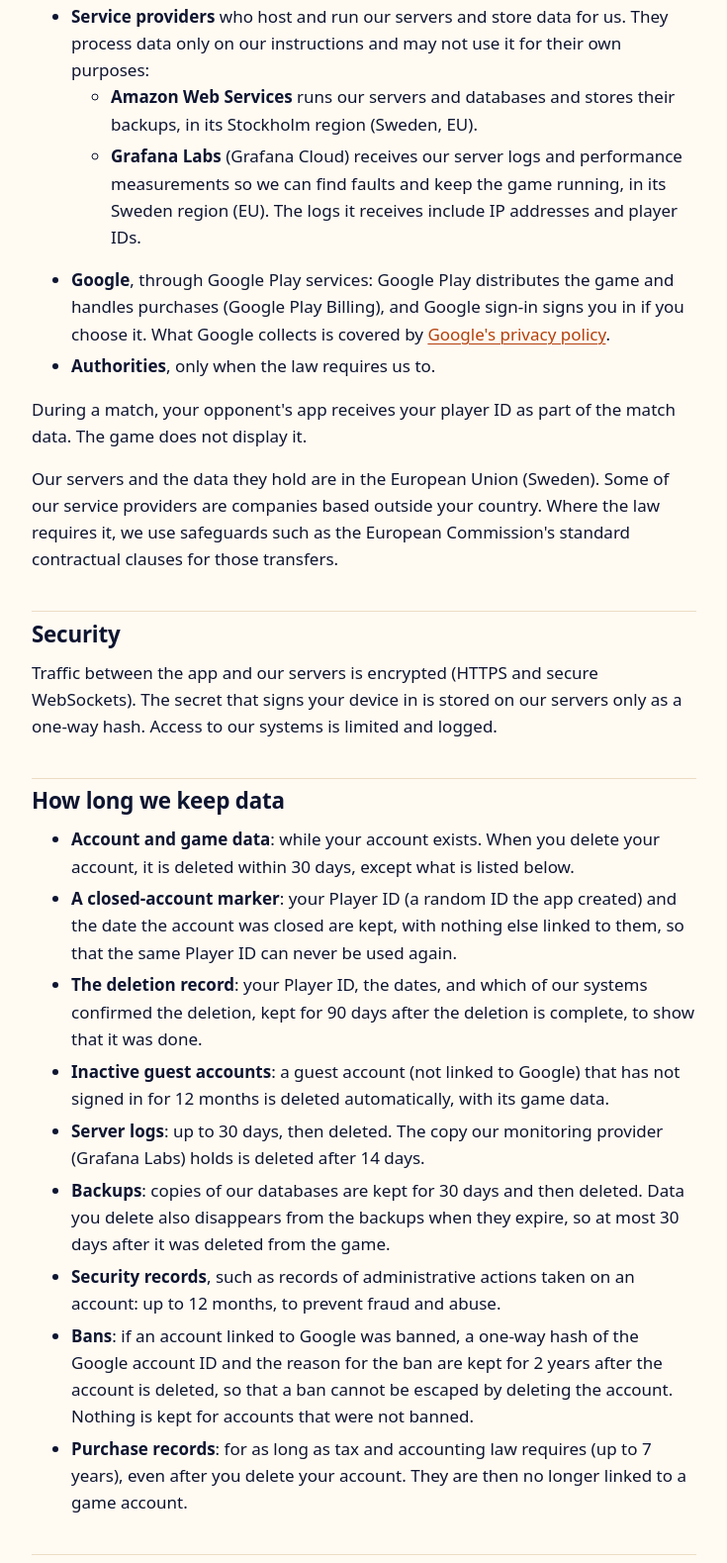
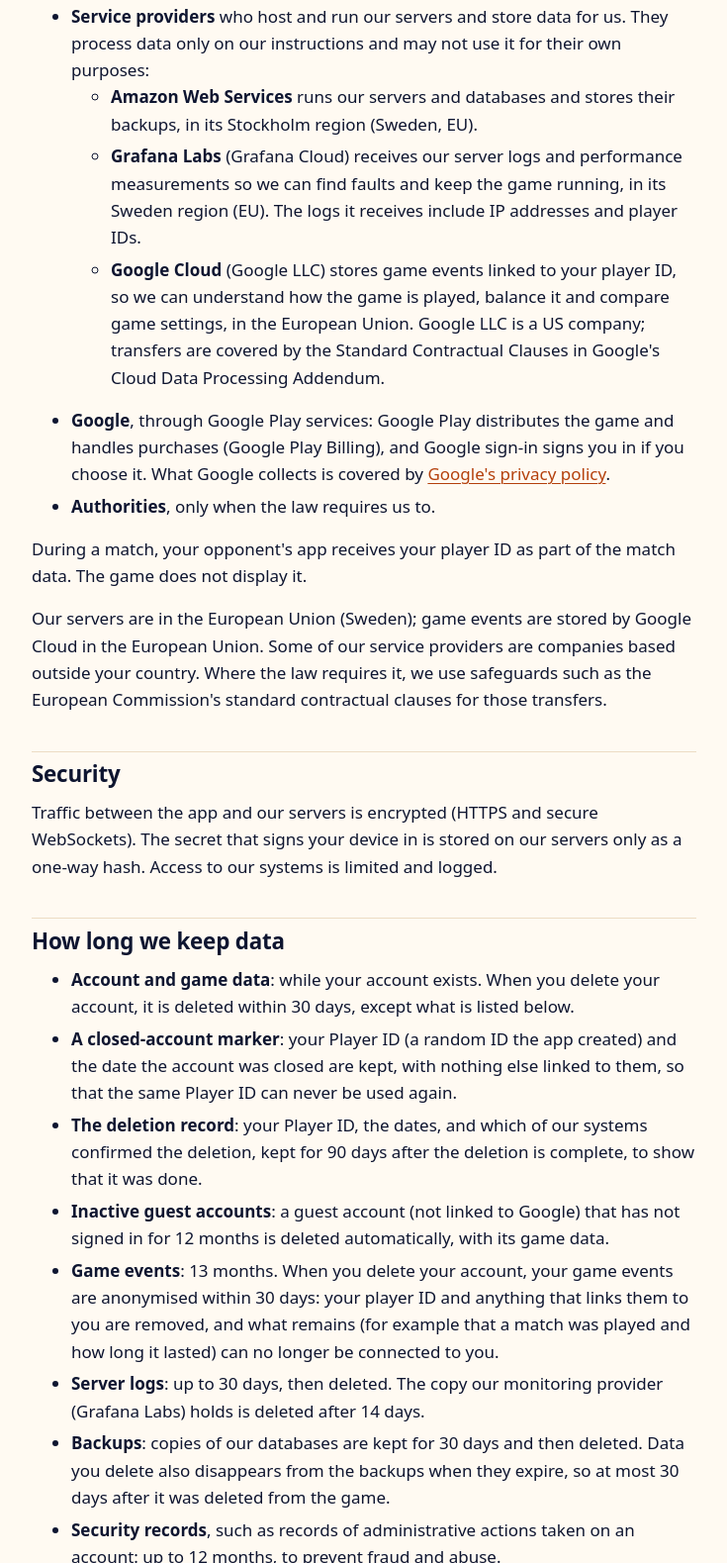
Before and after one commit to juice-gaming/website, a plain HTML site: page privacy/index.html in a window 1280 px wide. Shown: the part 2130-3709 px from the top of the page at 99% size, without its empty margins (272-1007 px from the left). Drawn offline with Linux system fonts and the light colour scheme.

Commit message:
Privacy: game events in Google Cloud (EU), 13 months, anonymised on deletion
Owner approved the wording (T-32): Google Cloud as a processor in the EU
with SCCs, game events kept 13 months, and a deleted player's events
anonymised within 30 days instead of deleted. The deletion page said
events were deleted; it now matches.

Co-Authored-By: Claude Opus 5.5 <noreply@anthropic.com>
Claude-Session: https://claude.ai/code/session_01JH37UqBqK8PPHgbBmgLjd2

```diff
--- a/privacy/index.html
+++ b/privacy/index.html
@@ -150,6 +150,10 @@
           <li><strong>Grafana Labs</strong> (Grafana Cloud) receives our server logs and
           performance measurements so we can find faults and keep the game running, in its Sweden
           region (EU). The logs it receives include IP addresses and player IDs.</li>
+          <li><strong>Google Cloud</strong> (Google LLC) stores game events linked to your player
+          ID, so we can understand how the game is played, balance it and compare game settings,
+          in the European Union. Google LLC is a US company; transfers are covered by the Standard
+          Contractual Clauses in Google's Cloud Data Processing Addendum.</li>
         </ul>
       </li>
       <li><strong>Google</strong>, through Google Play services: Google Play distributes the game
@@ -160,7 +164,8 @@
     </ul>
     <p>During a match, your opponent's app receives your player ID as part of the match data. The
     game does not display it.</p>
-    <p>Our servers and the data they hold are in the European Union (Sweden). Some of our service
+    <p>Our servers are in the European Union (Sweden); game events are stored by Google Cloud in the
+    European Union. Some of our service
     providers are companies based outside your country. Where the law requires it, we use
     safeguards such as the European Commission's standard contractual clauses for those
     transfers.</p>
@@ -182,6 +187,10 @@
       done.</li>
       <li><strong>Inactive guest accounts</strong>: a guest account (not linked to Google) that has
       not signed in for 12 months is deleted automatically, with its game data.</li>
+      <li><strong>Game events</strong>: 13 months. When you delete your account, your game events
+      are anonymised within 30 days: your player ID and anything that links them to you are
+      removed, and what remains (for example that a match was played and how long it lasted) can
+      no longer be connected to you.</li>
       <li><strong>Server logs</strong>: up to 30 days, then deleted. The copy our monitoring
       provider (Grafana Labs) holds is deleted after 14 days.</li>
       <li><strong>Backups</strong>: copies of our databases are kept for 30 days and then deleted.
```
Also changed, not shown: delete-account/index.html (+5 -1 lines).
